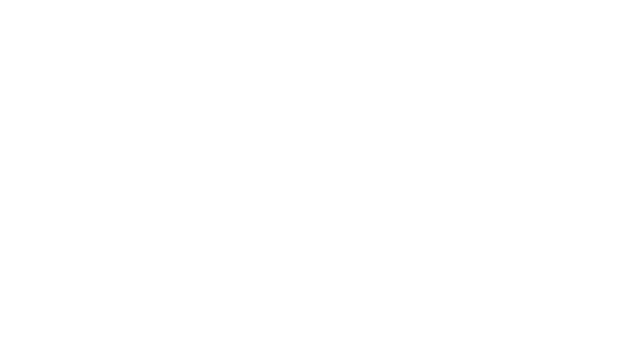
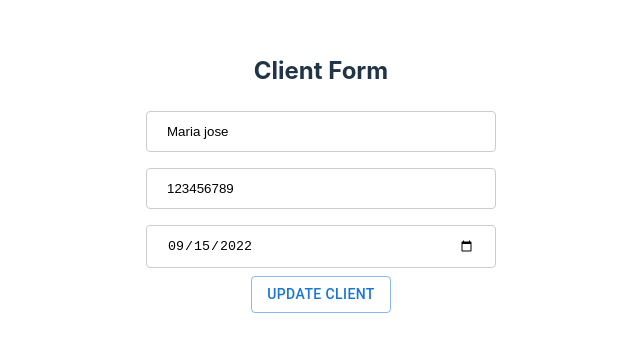
Before and after one commit to Alessag/redux-crud-project, a React (Vite) app: page /client/edit/1 in a window 1280 px wide. Before the commit this address had no page. Shown: the part 224-576 px from the top of the page, without its empty margins (319-959 px from the left). Built offline with nearby package versions, Linux system fonts and the light colour scheme.

Commit message:
Edit and search users by name and fiscal number

```diff
--- a/package.json
+++ b/package.json
@@ -18,11 +18,13 @@
     "react-hook-form": "^7.35.0",
     "react-redux": "^8.0.2",
     "react-router-dom": "^6.3.0",
+    "styled-components": "^5.3.5",
     "uuid": "^9.0.0"
   },
   "devDependencies": {
     "@types/react": "^18.0.17",
     "@types/react-dom": "^18.0.6",
+    "@types/styled-components": "^5.1.26",
     "@types/uuid": "^8.3.4",
     "@vitejs/plugin-react": "^2.1.0",
     "typescript": "^4.6.4",
--- a/src/App.tsx
+++ b/src/App.tsx
@@ -24,6 +24,7 @@ function App() {
           <Route path="/" element={<Home />} />
           <Route path="client" element={<ClientList />} />
           <Route path="client/create" element={<ClientForm />} />
+          <Route path="client/edit/:id" element={<ClientForm />} />
         </Routes>
       </BrowserRouter>
     </div>
--- a/src/components/ClientForm.tsx
+++ b/src/components/ClientForm.tsx
@@ -1,60 +1,89 @@
+import React from "react";
 import { Button } from "@mui/material";
-import React from "react";
 import { useForm } from "react-hook-form";
-import { Link, useNavigate } from "react-router-dom";
+import { useNavigate, useParams } from "react-router-dom";
 import { v4 as uuid } from "uuid";
-import { useAppDispatch } from "../app/hooks";
-import { createClient } from "../featured/client/clientSlice";
+import { useAppDispatch, useAppSelector } from "../app/hooks";
+import { createClient, editClient } from "../featured/client/clientSlice";
 import Container from "@mui/material/Container";
+import { Form, Input } from "../styles";
 
 type Client = {
+  fiscalNumber: string;
+  id?: string;
+  incomingDate: string;
   name: string;
-  fiscalNumber: string;
-  incomingDate: Date;
 };
 
 const ClientForm = () => {
+  const params = useParams<{ id: string }>();
   const navigate = useNavigate();
   const dispatch = useAppDispatch();
+  const clients = useAppSelector((state) => state.client);
   const { register, handleSubmit } = useForm<Client>();
+  const [client, setClient] = React.useState<Client>({
+    fiscalNumber: "",
+    incomingDate: "",
+    name: "",
+  });
+
+  React.useEffect(() => {
+    if (params.id) {
+      const client = clients.find((client) => client.id === params.id);
+      if (client) {
+        setClient(client);
+      }
+    }
+  }, []);
 
   const onSubmit = (data: Client) => {
-    dispatch(createClient({ ...data, id: uuid() }));
+    if (params.id) {
+      dispatch(editClient(client));
+    } else {
+      dispatch(createClient({ ...data, id: uuid() }));
+    }
     navigate("/client");
+  };
+
+  const handleOnChange = (e: React.ChangeEvent<HTMLInputElement>) => {
+    setClient({ ...client, [e.target.name]: e.target.value });
   };
 
   return (
     <Container>
-      <h3>Client Form</h3>
-      <form onSubmit={handleSubmit(onSubmit)}>
-        <input
+      <h2>Client Form</h2>
+      <Form onSubmit={handleSubmit(onSubmit)}>
+        <Input
           type="text"
           placeholder="Name"
           {...register("name", {
-            required: true,
+            required: !params.id,
           })}
+          value={client.name}
+          onChange={handleOnChange}
         />
-        <input
+        <Input
           type="text"
           placeholder="Fiscal number"
           {...register("fiscalNumber", {
-            required: true,
+            required: !params.id,
           })}
+          value={client.fiscalNumber}
+          onChange={handleOnChange}
         />
-        <input
+        <Input
           type="date"
           placeholder="Incoming date"
           {...register("incomingDate", {
-            required: true,
+            required: !params.id,
           })}
+          value={client.incomingDate}
+          onChange={handleOnChange}
         />
         <Button variant="outlined" type="submit">
-          Create client
+          {params.id ? "Update client" : "Create client"}
         </Button>
-      </form>
-      <Link to="/">
-        <Button variant="outlined">Home</Button>
-      </Link>
+      </Form>
     </Container>
   );
 };
--- a/src/components/ClientList.tsx
+++ b/src/components/ClientList.tsx
@@ -1,6 +1,7 @@
 import React from "react";
 import { Link } from "react-router-dom";
 import { useAppDispatch, useAppSelector } from "../app/hooks";
+import { deleteClient } from "../featured/client/clientSlice";
 
 import Table from "@mui/material/Table";
 import TableBody from "@mui/material/TableBody";
@@ -11,19 +12,35 @@ import TableRow from "@mui/material/TableRow";
 import Paper from "@mui/material/Paper";
 import Stack from "@mui/material/Stack";
 import Button from "@mui/material/Button";
-import { deleteClient } from "../featured/client/clientSlice";
+
+import { Input } from "../styles";
 
 const ClientList = () => {
   const clients = useAppSelector((state) => state.client);
   const dispatch = useAppDispatch();
+  const [filteredClients, setFilteredClients] = React.useState(clients);
+
+  React.useEffect(() => {
+    setFilteredClients(clients);
+  }, [clients]);
 
   const handleDelete = (id: string) => {
     dispatch(deleteClient(id));
   };
 
+  const handleOnSearch = (e: React.ChangeEvent<HTMLInputElement>) => {
+    const filterClients = clients.filter((client) => {
+      return (
+        client.name.toLowerCase().includes(e.target.value.toLowerCase()) ||
+        client.fiscalNumber.includes(e.target.value)
+      );
+    });
+    setFilteredClients(filterClients);
+  };
+
   return (
     <div>
-      <h3>ClientList</h3>
+      <h3>Client list</h3>
       <Stack spacing={2} direction="row">
         <Link to="/client/create">
           <Button variant="outlined">Create client</Button>
@@ -33,7 +50,13 @@ const ClientList = () => {
         </Link>
       </Stack>
 
-      {clients.length > 0 ? (
+      <Input
+        type="text"
+        placeholder="Search by name or fiscal number"
+        onChange={handleOnSearch}
+      />
+
+      {filteredClients.length > 0 ? (
         <TableContainer component={Paper}>
           <Table sx={{ minWidth: 650 }} aria-label="simple table">
             <TableHead>
@@ -42,10 +65,11 @@ const ClientList = () => {
                 <TableCell align="right">Fiscal number</TableCell>
                 <TableCell align="right">Incoming date</TableCell>
                 <TableCell align="right">Options</TableCell>
+                <TableCell align="right"></TableCell>
               </TableRow>
             </TableHead>
             <TableBody>
-              {clients.map((row) => (
+              {filteredClients.map((row) => (
                 <TableRow
                   key={row.name}
                   sx={{ "&:last-child td, &:last-child th": { border: 0 } }}
@@ -67,6 +91,13 @@ const ClientList = () => {
                       Delete
                     </Button>
                   </TableCell>
+                  <TableCell align="right">
+                    <Link to={`/client/edit/${row.id}`}>
+                      <Button variant="outlined" size="small">
+                        Edit
+                      </Button>
+                    </Link>
+                  </TableCell>
                 </TableRow>
               ))}
             </TableBody>
--- a/src/featured/client/clientSlice.tsx
+++ b/src/featured/client/clientSlice.tsx
@@ -4,14 +4,32 @@ import { ClientType } from "../../types/client";
 const initialState: ClientType[] = [
   {
     id: "1",
-    name: "Name 1",
+    name: "Maria jose",
     fiscalNumber: "123456789",
     incomingDate: "2022-09-15",
   },
   {
     id: "2",
-    name: "Name 2",
+    name: "David Delgado",
     fiscalNumber: "123456789",
+    incomingDate: "2022-09-15",
+  },
+  {
+    id: "3",
+    name: "Alessandra Amicarella",
+    fiscalNumber: "123458879",
+    incomingDate: "2022-09-15",
+  },
+  {
+    id: "4",
+    name: "Pepito perez",
+    fiscalNumber: "12388789",
+    incomingDate: "2022-09-15",
+  },
+  {
+    id: "5",
+    name: "Pedro pereziano",
+    fiscalNumber: "123999989",
     incomingDate: "2022-09-15",
   },
 ];
@@ -24,7 +42,13 @@ export const clientSlice = createSlice({
       state.push(action.payload);
     },
     editClient: (state, action) => {
-      console.log("Edit", state, action);
+      const { name, fiscalNumber, incomingDate, id } = action.payload;
+      const foundClient = state.find((client) => client.id === id);
+      if (foundClient) {
+        foundClient.name = name;
+        foundClient.fiscalNumber = fiscalNumber;
+        foundClient.incomingDate = incomingDate;
+      }
     },
     deleteClient: (state, action) => {
       const findIndex = state.findIndex(
--- /dev/null
+++ b/src/styles/index.ts
@@ -0,0 +1,30 @@
+import styled from "styled-components";
+
+export const Form = styled.form`
+  display: flex;
+  flex-direction: column;
+  align-items: center;
+  justify-content: center;
+  width: 350px;
+`;
+
+export const Input = styled.input`
+  border-radius: 4px;
+  border: 1px solid #ccc;
+  box-sizing: border-box;
+  display: inline-block;
+  margin: 8px 0;
+  padding: 12px 20px;
+  width: 100%;
+`;
+
+export const Navbar = styled.nav`
+  display: flex;
+  flex-direction: row;
+  justify-content: space-between;
+  align-items: center;
+  padding: 0 20px;
+  background-color: #fff;
+  box-shadow: 0 1px 2px rgba(0, 0, 0, 0.1);
+  height: 60px;
+`;
```
Also changed, not shown: 1 other file (tests, documents, lock files or other folders).
